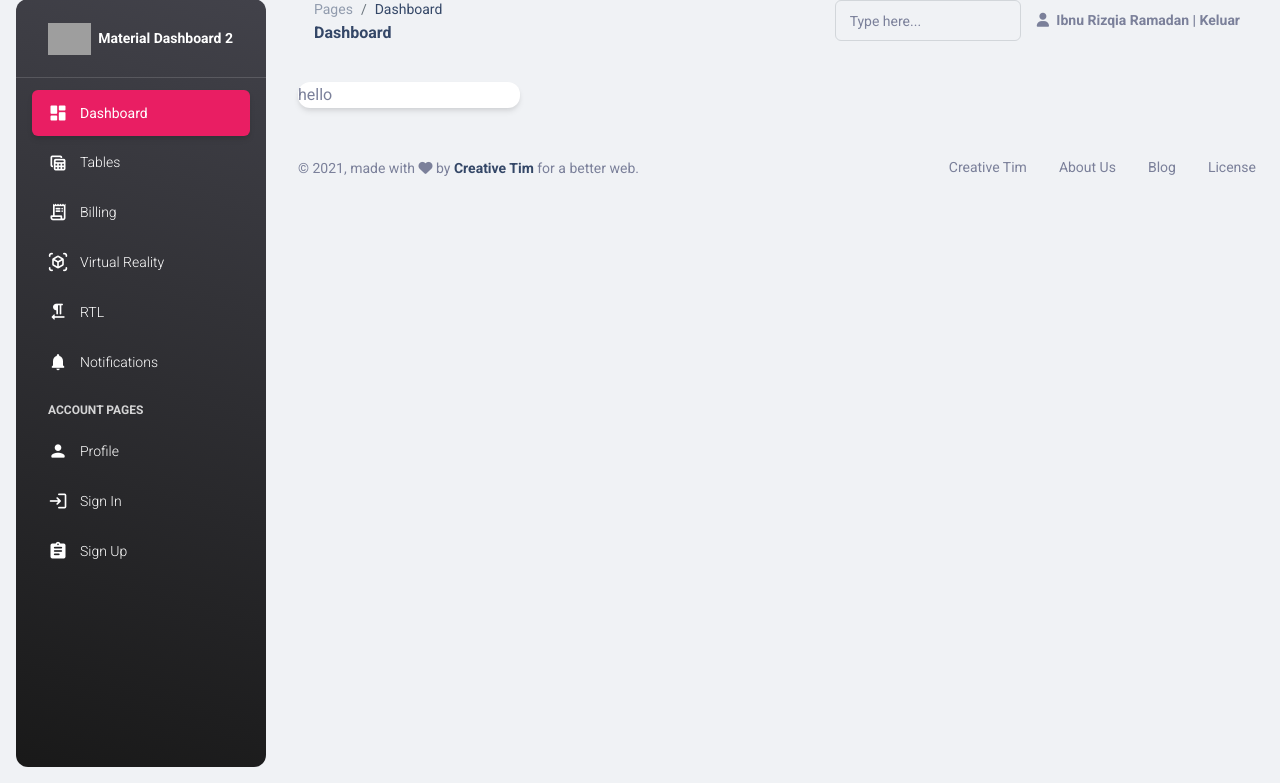
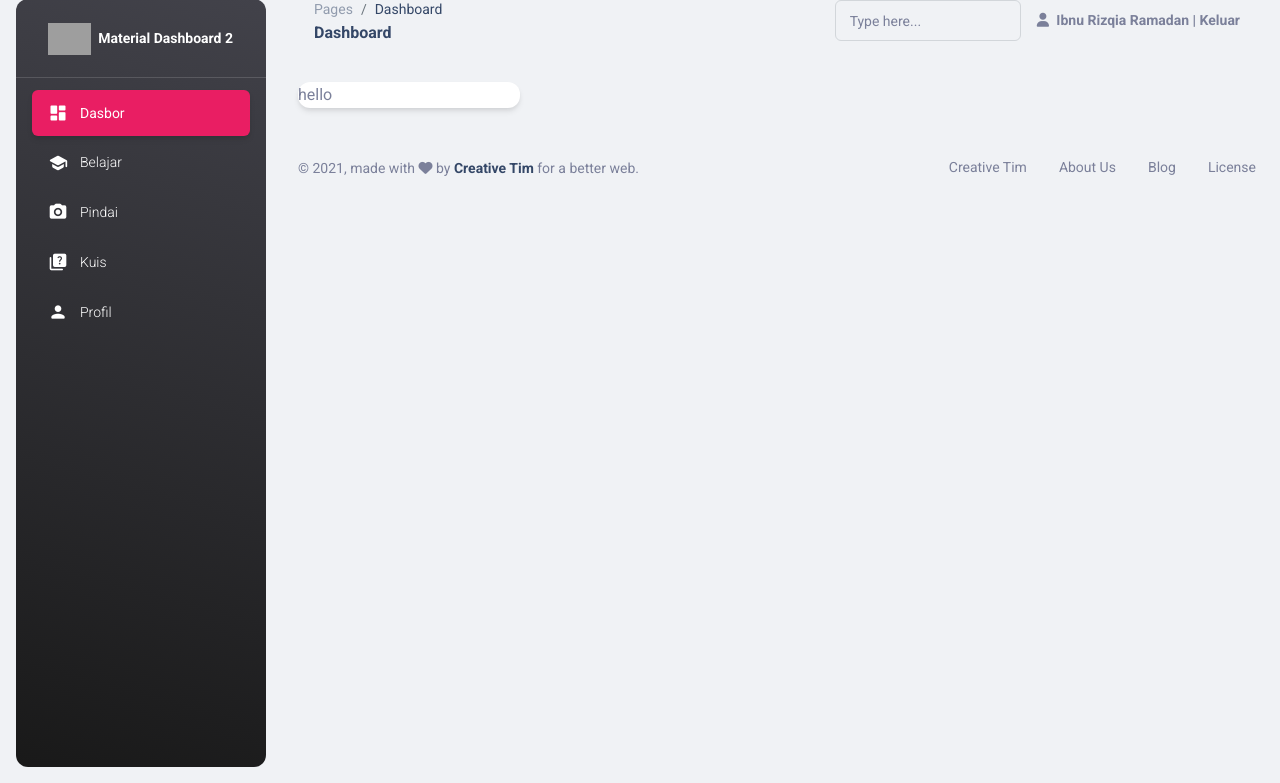
Before and after one commit to ibnurizqiaramadan/traffic-pixel, a CodeIgniter 4 app: the page made by web/app/Views/client/dashboard.php in a window 1280 px wide. Shown: the part 17-800 px from the top of the page. Run offline with PHP 8.4 and a stand-in for CodeIgniter, Linux system fonts and the light colour scheme; the template is opened without the code that fills it, so the values that code supplies are empty; some libraries are stand-ins or nearby versions; grey boxes are pictures that could not be loaded.

```diff
--- a/web/app/Views/client/layouts/sidebar.php
+++ b/web/app/Views/client/layouts/sidebar.php
@@ -14,74 +14,39 @@
                     <div class="text-white text-center me-2 d-flex align-items-center justify-content-center">
                         <i class="material-icons opacity-10">dashboard</i>
                     </div>
-                    <span class="nav-link-text ms-1">Dashboard</span>
+                    <span class="nav-link-text ms-1">Dasbor</span>
                 </a>
             </li>
             <li class="nav-item">
                 <a class="nav-link text-white " href="./pages/tables.html">
                     <div class="text-white text-center me-2 d-flex align-items-center justify-content-center">
-                        <i class="material-icons opacity-10">table_view</i>
+                        <i class="material-icons opacity-10">school</i>
                     </div>
-                    <span class="nav-link-text ms-1">Tables</span>
+                    <span class="nav-link-text ms-1">Belajar</span>
                 </a>
             </li>
             <li class="nav-item">
                 <a class="nav-link text-white " href="./pages/billing.html">
                     <div class="text-white text-center me-2 d-flex align-items-center justify-content-center">
-                        <i class="material-icons opacity-10">receipt_long</i>
+                        <i class="material-icons opacity-10">photo_camera</i>
                     </div>
-                    <span class="nav-link-text ms-1">Billing</span>
+                    <span class="nav-link-text ms-1">Pindai</span>
                 </a>
             </li>
             <li class="nav-item">
                 <a class="nav-link text-white " href="./pages/virtual-reality.html">
                     <div class="text-white text-center me-2 d-flex align-items-center justify-content-center">
-                        <i class="material-icons opacity-10">view_in_ar</i>
+                        <i class="material-icons opacity-10">quiz</i>
                     </div>
-                    <span class="nav-link-text ms-1">Virtual Reality</span>
+                    <span class="nav-link-text ms-1">Kuis</span>
                 </a>
             </li>
             <li class="nav-item">
                 <a class="nav-link text-white " href="./pages/rtl.html">
                     <div class="text-white text-center me-2 d-flex align-items-center justify-content-center">
-                        <i class="material-icons opacity-10">format_textdirection_r_to_l</i>
-                    </div>
-                    <span class="nav-link-text ms-1">RTL</span>
-                </a>
-            </li>
-            <li class="nav-item">
-                <a class="nav-link text-white " href="./pages/notifications.html">
-                    <div class="text-white text-center me-2 d-flex align-items-center justify-content-center">
-                        <i class="material-icons opacity-10">notifications</i>
-                    </div>
-                    <span class="nav-link-text ms-1">Notifications</span>
-                </a>
-            </li>
-            <li class="nav-item mt-3">
-                <h6 class="ps-4 ms-2 text-uppercase text-xs text-white font-weight-bolder opacity-8">Account pages</h6>
-            </li>
-            <li class="nav-item">
-                <a class="nav-link text-white " href="./pages/profile.html">
-                    <div class="text-white text-center me-2 d-flex align-items-center justify-content-center">
                         <i class="material-icons opacity-10">person</i>
                     </div>
-                    <span class="nav-link-text ms-1">Profile</span>
-                </a>
-            </li>
-            <li class="nav-item">
-                <a class="nav-link text-white " href="./pages/sign-in.html">
-                    <div class="text-white text-center me-2 d-flex align-items-center justify-content-center">
-                        <i class="material-icons opacity-10">login</i>
-                    </div>
-                    <span class="nav-link-text ms-1">Sign In</span>
-                </a>
-            </li>
-            <li class="nav-item">
-                <a class="nav-link text-white " href="./pages/sign-up.html">
-                    <div class="text-white text-center me-2 d-flex align-items-center justify-content-center">
-                        <i class="material-icons opacity-10">assignment</i>
-                    </div>
-                    <span class="nav-link-text ms-1">Sign Up</span>
+                    <span class="nav-link-text ms-1">Profil</span>
                 </a>
             </li>
         </ul>
```
